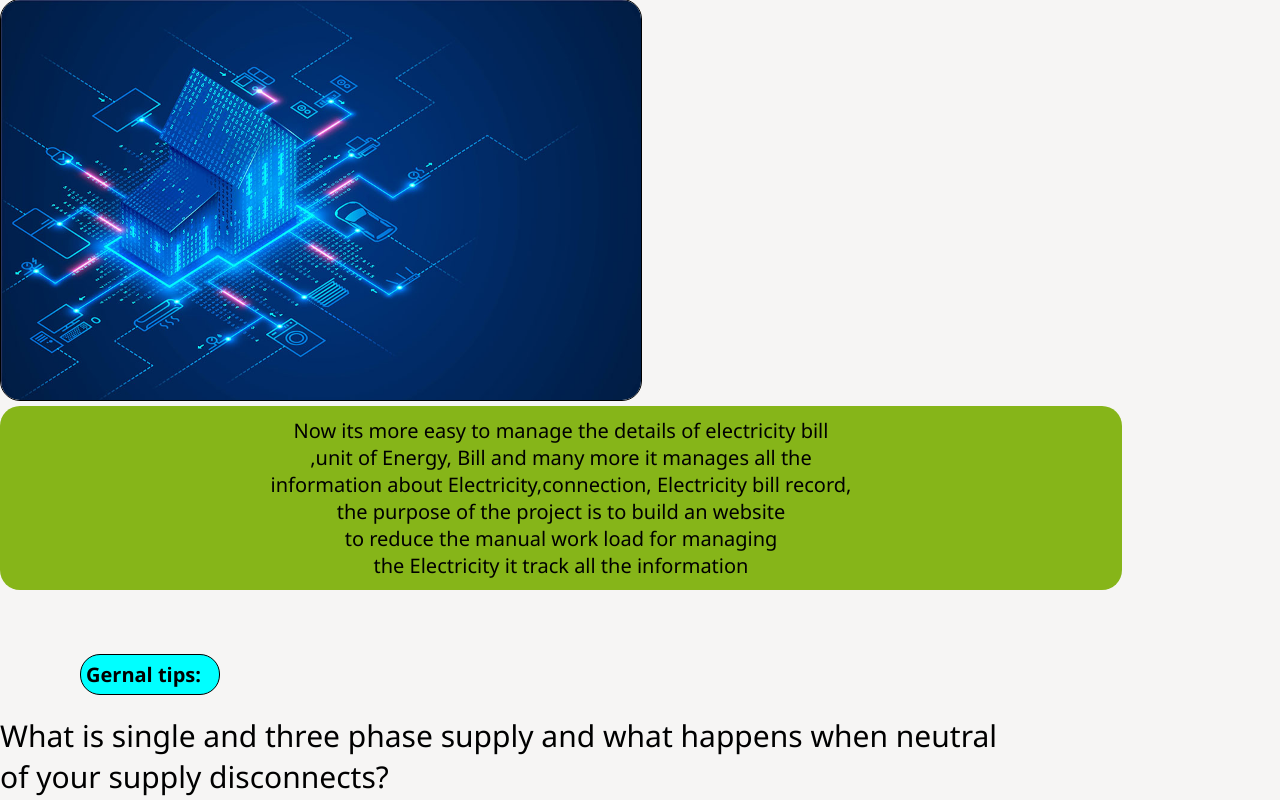
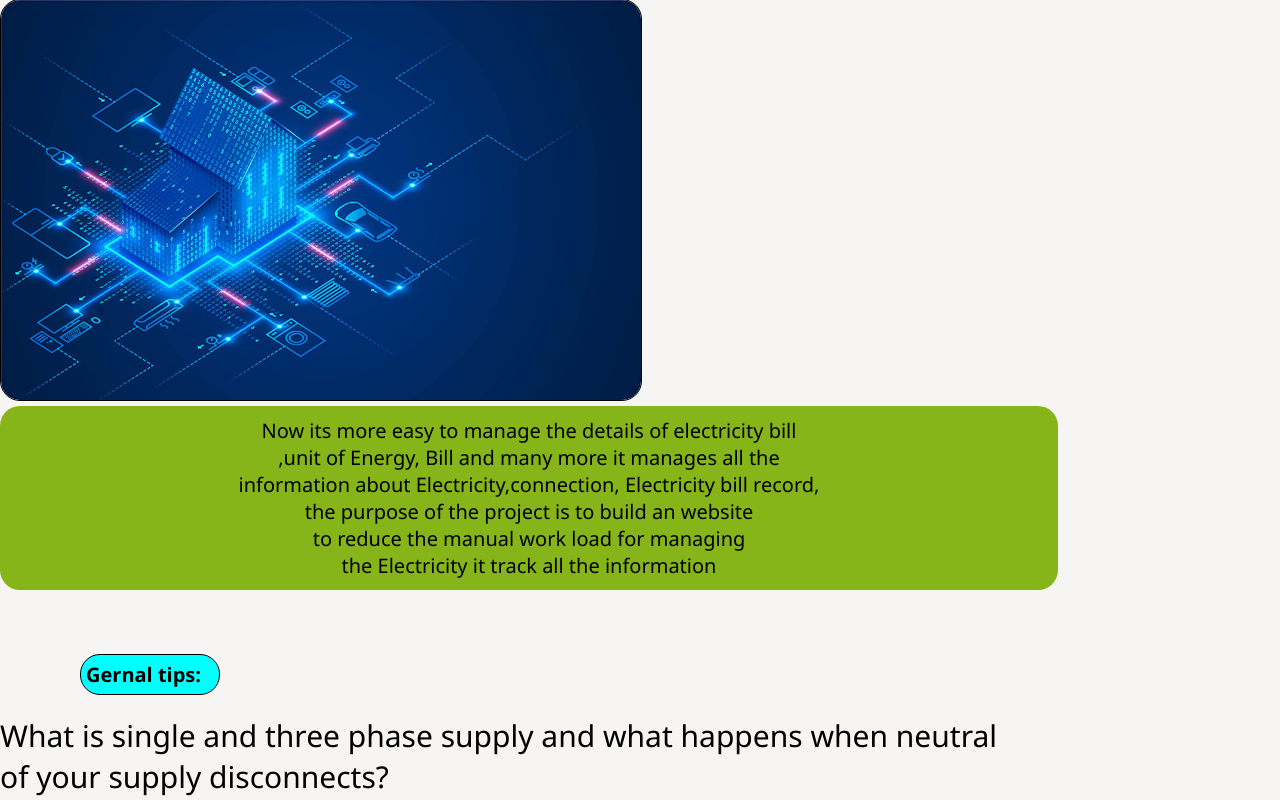
Before and after one commit to 9926830418/Electric-billing-system, a PHP site: page / in a window 1280 px wide. Shown: the part 917-1717 px from the top of the page. Run offline with PHP 8.4, Linux system fonts and the light colour scheme; some libraries are stand-ins or nearby versions.

Commit message:
Update style.css

```diff
--- a/style.css
+++ b/style.css
@@ -167,14 +167,17 @@ display: flex;
  border-radius: 20px;
  margin-top: 20px;
  text-align:center;
+	align-item:center;
+	justify-content:center;
 }
 .int{
   width: 100%;
 }
 #intro{
-  width: 75%;
+  width: 70%;
 	text-align: center;
   justify-content: center;
+	align-item:center;
 	text-decoration: none;
 	color: #000;
 	font-size: 20px;
```
